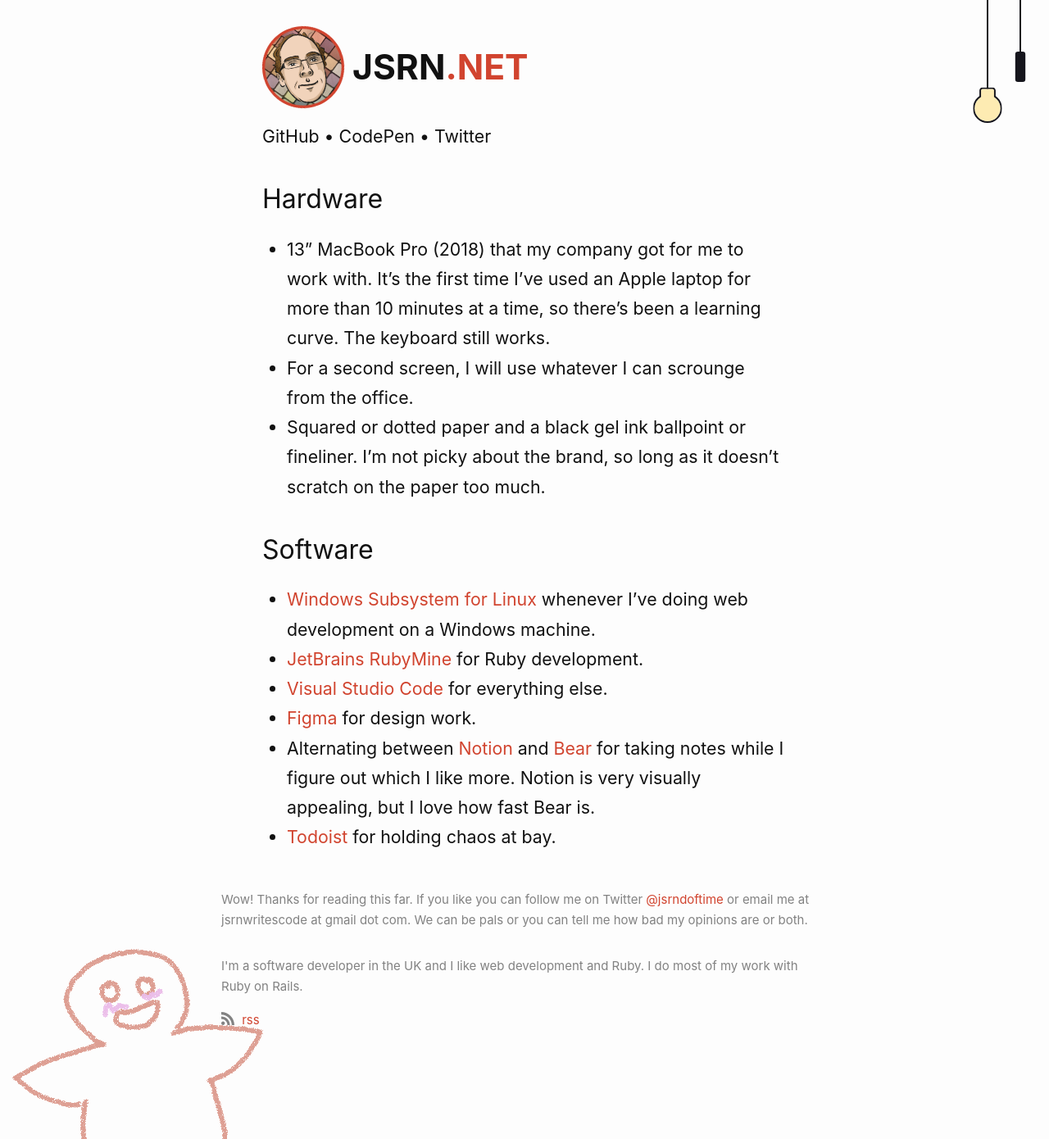
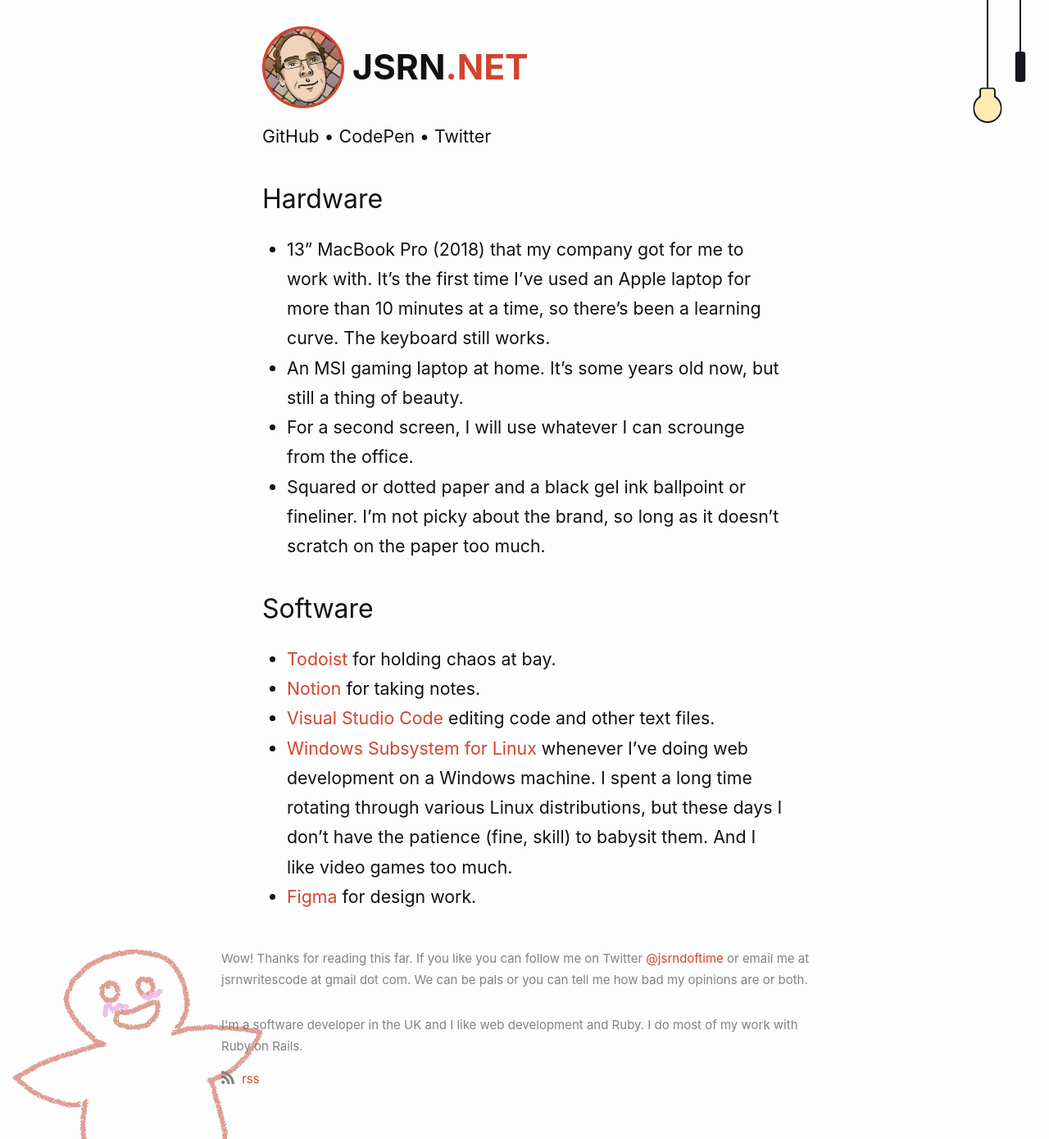
Before and after one commit to jsrn/jsrn.github.io, a Jekyll site: the page built from uses.md, in a window 1280 px wide and 1390 px high. Shown: the whole window at 82% size. Built offline with Jekyll 4.4.1, drawn with Linux system fonts in a browser that asks for light colours; our own code applies the rules of GitHub Pages for plain Markdown files.

Commit message:
Updated my uses page

```diff
--- a/uses.md
+++ b/uses.md
@@ -5,14 +5,14 @@
 ## Hardware
 
 * 13" MacBook Pro (2018) that my company got for me to work with. It's the first time I've used an Apple laptop for more than 10 minutes at a time, so there's been a learning curve. The keyboard still works.
+* An MSI gaming laptop at home. It's some years old now, but still a thing of beauty.
 * For a second screen, I will use whatever I can scrounge from the office.
 * Squared or dotted paper and a black gel ink ballpoint or fineliner. I'm not picky about the brand, so long as it doesn't scratch on the paper too much.
 
 ## Software
 
-* [Windows Subsystem for Linux](https://docs.microsoft.com/en-us/windows/wsl/faq) whenever I've doing web development on a Windows machine.
-* [JetBrains RubyMine](https://www.jetbrains.com/ruby/) for Ruby development.
-* [Visual Studio Code](https://code.visualstudio.com/) for everything else.
+* [Todoist](https://todoist.com) for holding chaos at bay.
+* [Notion](https://notion.so) for taking notes.
+* [Visual Studio Code](https://code.visualstudio.com/) editing code and other text files.
+* [Windows Subsystem for Linux](https://docs.microsoft.com/en-us/windows/wsl/faq) whenever I've doing web development on a Windows machine. I spent a long time rotating through various Linux distributions, but these days I don't have the patience (fine, skill) to babysit them. And I like video games too much.
 * [Figma](https://www.figma.com/) for design work.
-* Alternating between [Notion](https://notion.so) and [Bear](https://bear.app/) for taking notes while I figure out which I like more. Notion is very visually appealing, but I love how fast Bear is.
-* [Todoist](https://todoist.com) for holding chaos at bay.
```
